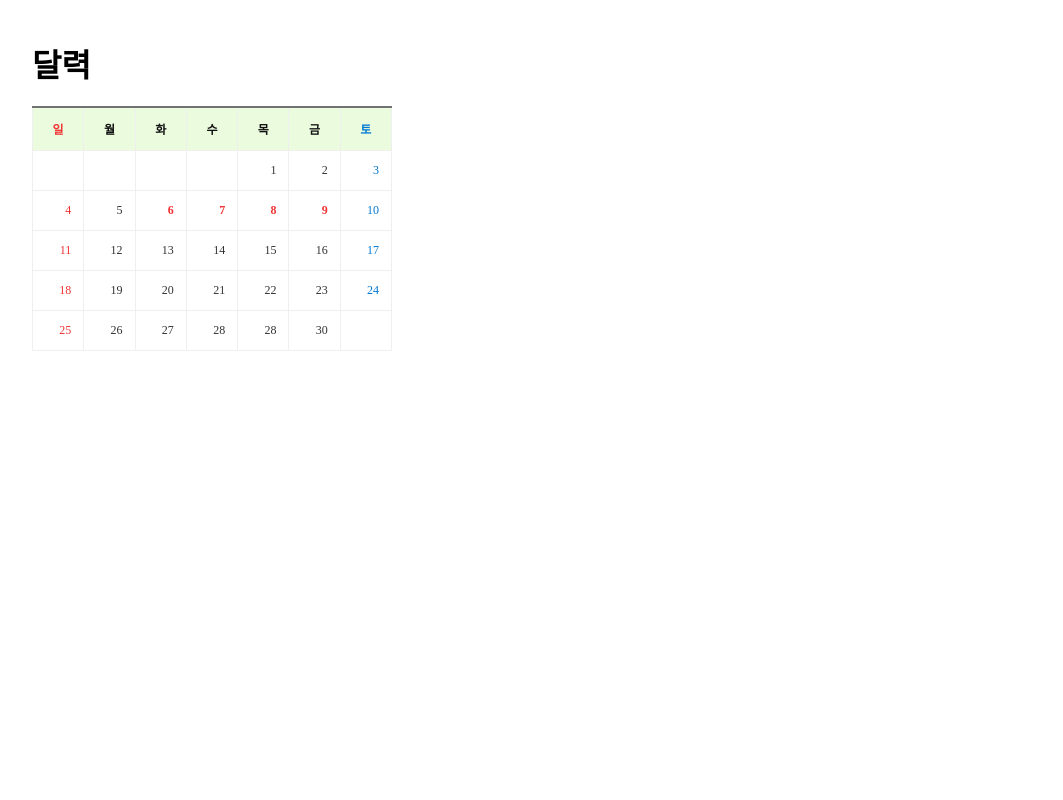
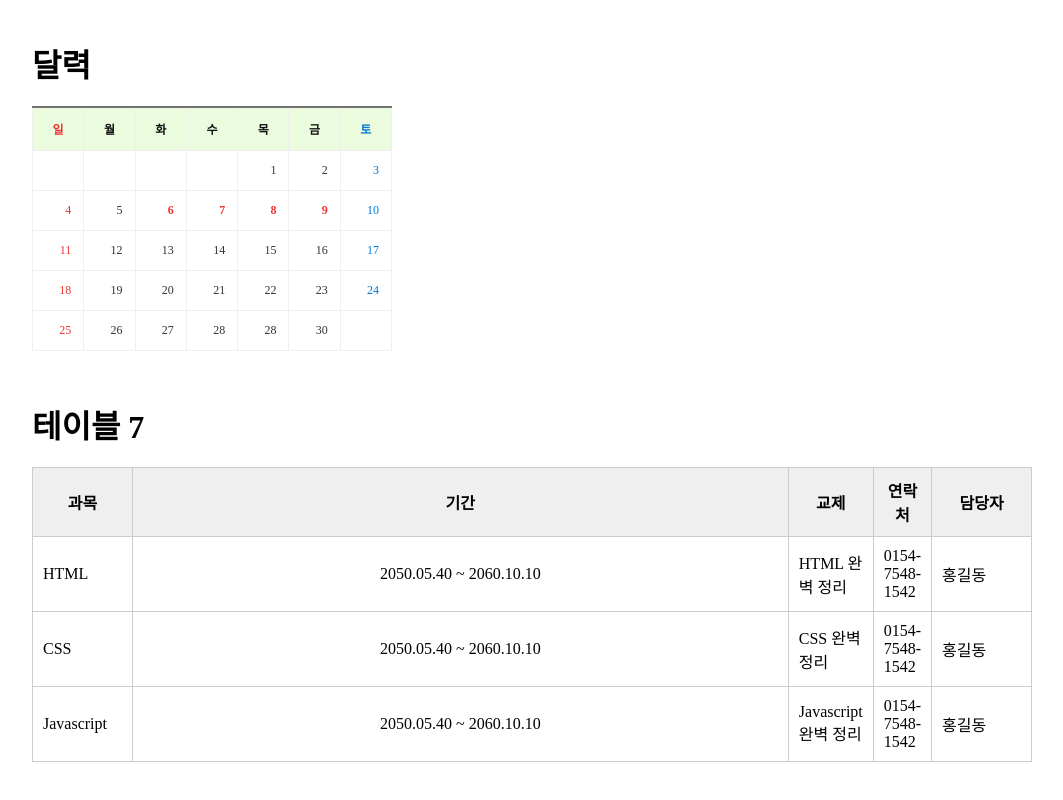
Before and after one commit to yarnserve/html, a plain HTML site: page basic/table/index.html in a window 1280 px wide. Shown: the part 2226-3026 px from the top of the page, without its empty margins (108-1171 px from the left). Before the commit the page ends 2627 px from the top, so only its background shows below. Drawn offline with Linux system fonts and the light colour scheme.

Commit message:
테이블 넓이조정

```diff
--- a/basic/table/index.html
+++ b/basic/table/index.html
@@ -273,6 +273,47 @@
           </tr>
         </table>
       </div>
+
+      <div class="box">
+        <h1>테이블 7</h1>
+        <table class="tbl_07">
+          <colgroup>
+            <col width="10%" />
+            <col />
+            <col width="2%" />
+            <col width="2%" />
+            <col width="10%" />
+          </colgroup>
+          <tr>
+            <th>과목</th>
+            <th>기간</th>
+            <th>교제</th>
+            <th>연락처</th>
+            <th>담당자</th>
+          </tr>
+          <tr>
+            <td>HTML</td>
+            <td>2050.05.40 ~ 2060.10.10</td>
+            <td>HTML 완벽 정리</td>
+            <td>0154-7548-1542</td>
+            <td>홍길동</td>
+          </tr>
+          <tr>
+            <td>CSS</td>
+            <td>2050.05.40 ~ 2060.10.10</td>
+            <td>CSS 완벽 정리</td>
+            <td>0154-7548-1542</td>
+            <td>홍길동</td>
+          </tr>
+          <tr>
+            <td>Javascript</td>
+            <td>2050.05.40 ~ 2060.10.10</td>
+            <td>Javascript 완벽 정리</td>
+            <td>0154-7548-1542</td>
+            <td>홍길동</td>
+          </tr>
+        </table>
+      </div>
     </div>
   </body>
 </html>
--- a/basic/table/style.css
+++ b/basic/table/style.css
@@ -143,3 +143,18 @@ h1 {
   color: #f03232;
   font-weight: bold;
 }
+
+/* 테이블 07 */
+.tbl_07 th,
+.tbl_07 td {
+  border: 1px solid #ccc;
+  padding: 10px;
+}
+
+.tbl_07 th {
+  background-color: #efefef;
+}
+
+.tbl_07 td:nth-child(2) {
+  text-align: center;
+}
```
